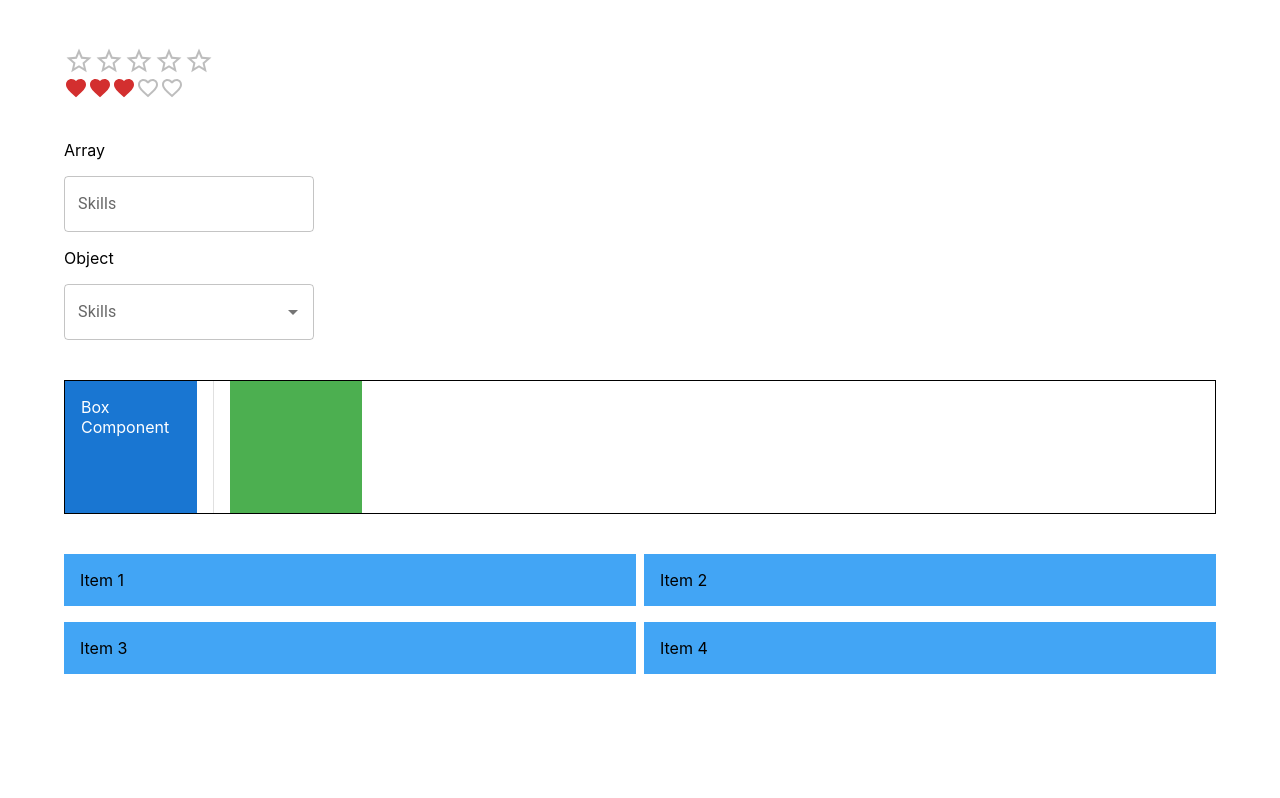
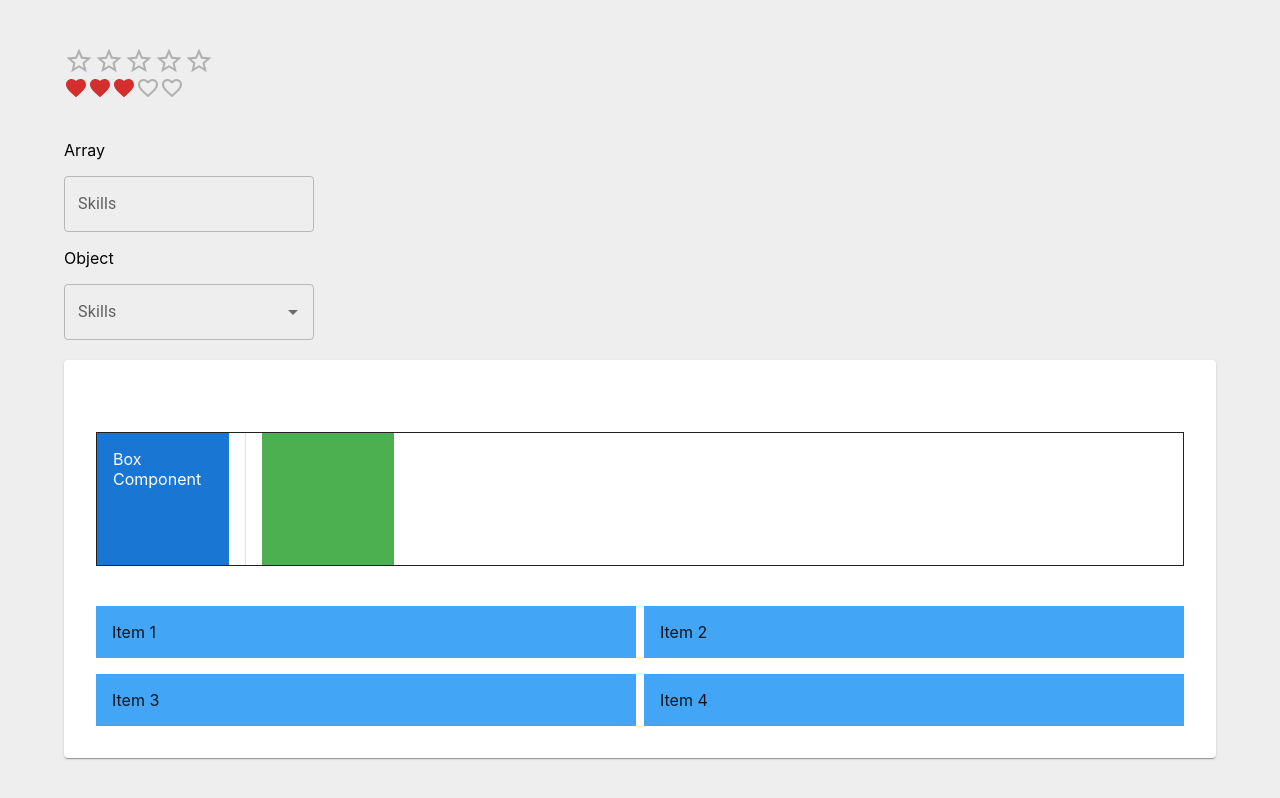
Before and after one commit to ralphsulit/material-ui-tutorial, a React (Create React App) app: page / in a window 1280 px wide. Shown: the part 1882-2680 px from the top of the page. Before the commit the page ends 2620 px from the top, so only its background shows below. Built offline with nearby package versions, Linux system fonts and the light colour scheme.

Commit message:
feat: added Paper component in MuiLayout (Paper Component)

```diff
--- a/src/App.css
+++ b/src/App.css
@@ -1,3 +1,7 @@
+body {
+  background-color: #eee;
+}
+
 .App {
   padding: 4rem;
 }
--- a/src/components/MuiLayout.tsx
+++ b/src/components/MuiLayout.tsx
@@ -1,8 +1,8 @@
-import { Box, Stack, Divider, Grid } from '@mui/material';
+import { Box, Stack, Divider, Grid, Paper } from '@mui/material';
 
 export const MuiLayout = () => {
   return(
-    <>
+    <Paper sx={{padding: '32px', marginTop: '20px'}}>
       <Stack
         my={5}
         sx={{border: '1px solid'}}
@@ -59,6 +59,6 @@ export const MuiLayout = () => {
         </Grid>
       </Grid>
 
-    </>
+    </Paper>
   )
 }
```
